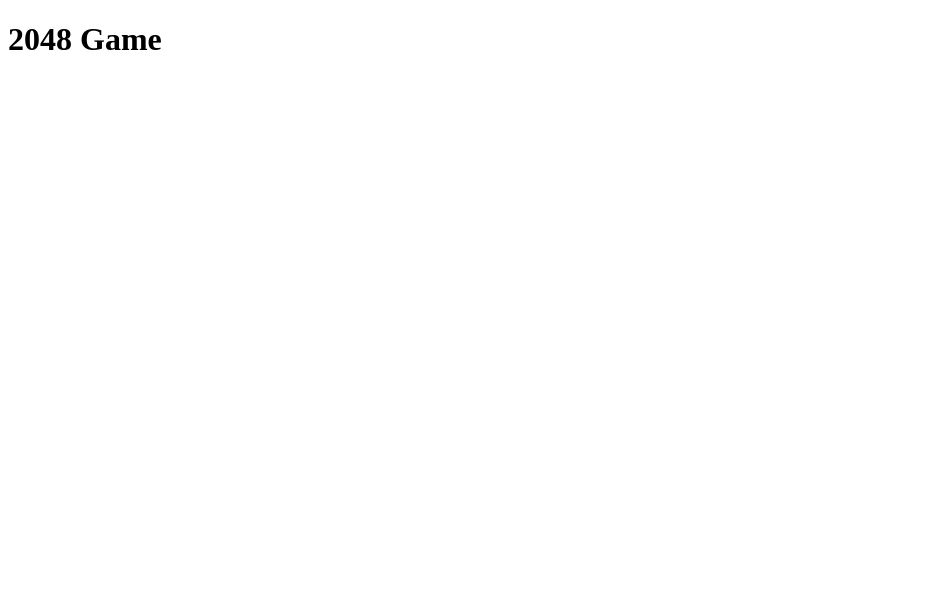
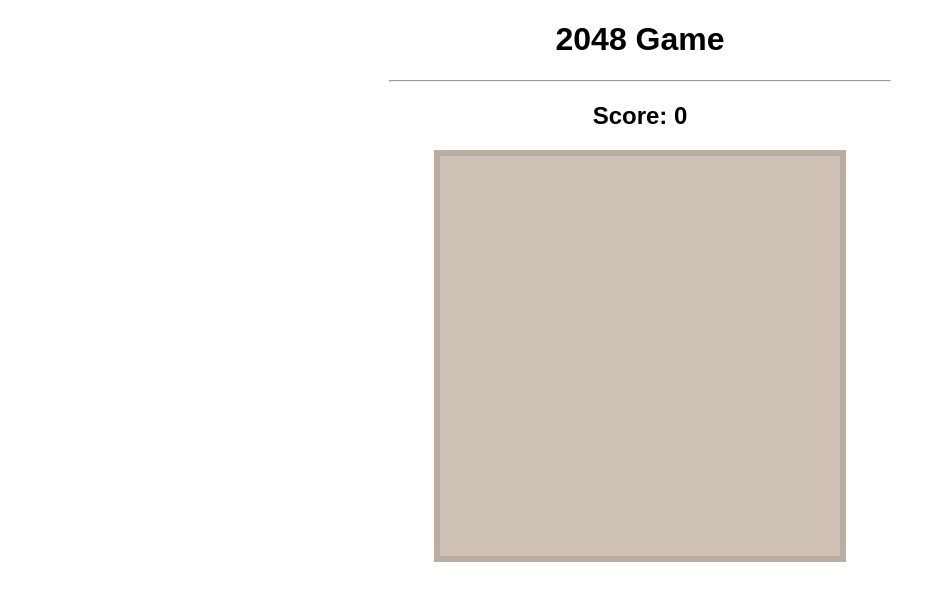
Before and after one commit to alexmengue/2048-game, a plain HTML site: page index.html in a window 1280 px wide. Shown: the whole page, without its empty margins (0-945 px from the left). Drawn offline with Linux system fonts and the light colour scheme.

Commit message:
started the board

```diff
--- a/assets/css/style.css
+++ b/assets/css/style.css
@@ -0,0 +1,29 @@
+body {
+  font-family: Arial, Helvetica, sans-serif;
+  text-align: center;
+}
+
+hr {
+  width: 500px;
+}
+
+#board {
+  width: 400px;
+  height: 400px;
+  background-color: #CDC1B5;
+  border: 6px solid #BBADA0;
+  margin: 0 auto;
+  display: flex;
+  flex-wrap: wrap;
+}
+
+.tile {
+  width: 90px;
+  height: 90px;
+  border: 5px solid #BBADA0;
+  font-size: 40px;
+  font-weight: bold;
+  display: flex;
+  justify-content: center;
+  align-items: center;
+}
--- a/index.html
+++ b/index.html
@@ -12,6 +12,10 @@
 
     <body>
         <h1>2048 Game</h1>
+        <hr>
+        <h2>Score: <span id="score">0</span></h2>
+
+        <div id="board"></div>
 
         <script src="assets/js/script.js"></script>
     </body>
```
